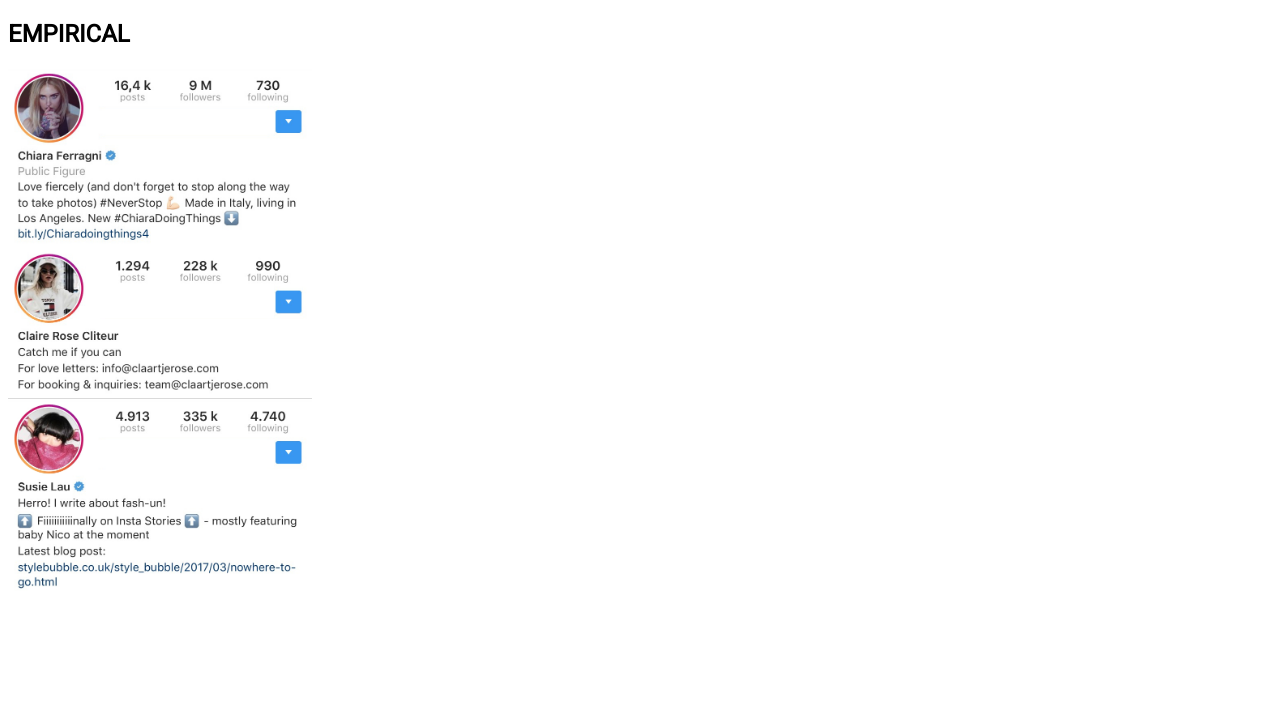
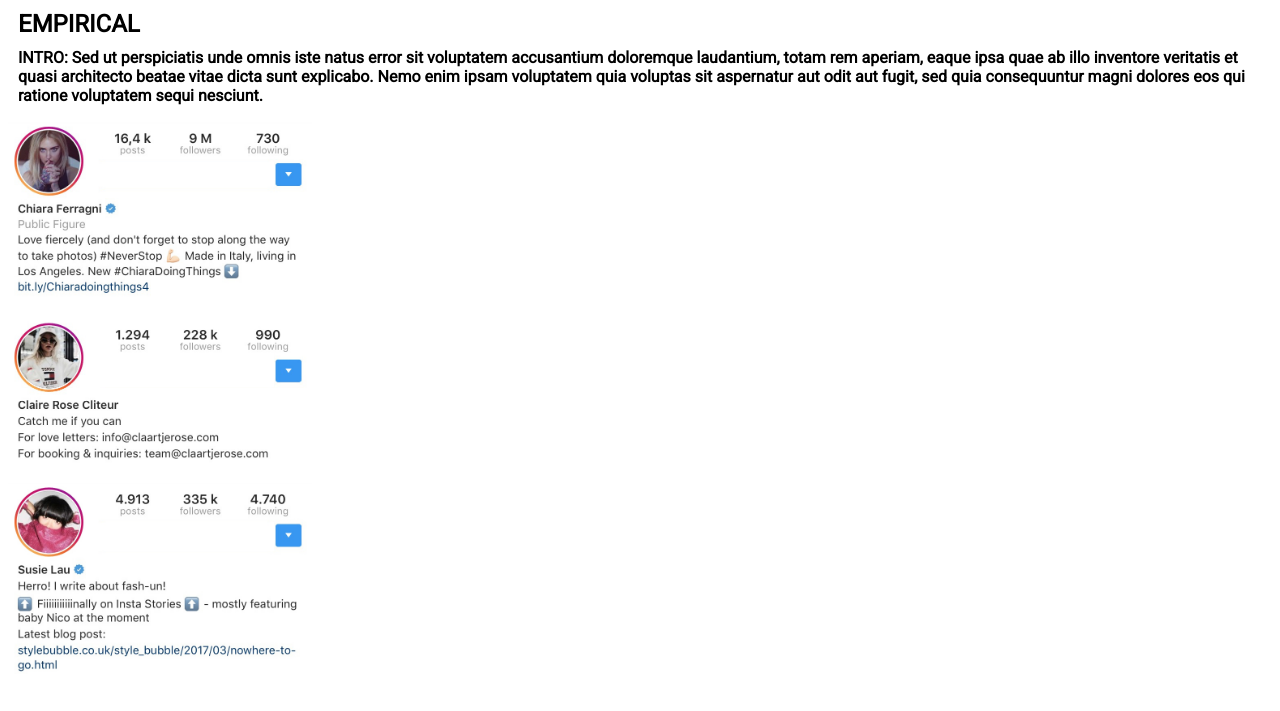
Before and after one commit to serenapana/insta100pics, a PHP site: page /04-empirical/index.html in a window 1280 px wide. Shown: the top 711 px of the page. Run offline with PHP 8.4, Linux system fonts and the light colour scheme.

Commit message:
empirical page

```diff
--- a/04-empirical/index.html
+++ b/04-empirical/index.html
@@ -9,12 +9,21 @@
 <body>
 
 <h2> EMPIRICAL </h2>
+<h3>
+	INTRO: Sed ut perspiciatis unde omnis iste natus error sit voluptatem accusantium doloremque laudantium, totam rem aperiam, eaque ipsa quae ab illo inventore veritatis et quasi architecto beatae vitae dicta sunt explicabo. Nemo enim ipsam voluptatem quia voluptas sit aspernatur aut odit aut fugit, sed quia consequuntur magni dolores eos qui ratione voluptatem sequi nesciunt.
+</h3>
+<p>
+</p>
 <div>
 	<img src="img/def-ferragni.jpg">
 </div>
+<p>
+</p>
 <div>
 	<img src="img/def-claartje.jpg">
 </div>
+<p>
+</p>
 <div>
 	<img src="img/def-susie.jpg">
 </div>
--- a/04-empirical/style.css
+++ b/04-empirical/style.css
@@ -2,3 +2,17 @@
 	width:304px;
 	height:auto;
 }
+
+h2 {
+	text-transform: uppercase;
+	color: black;
+	font-size: 1.5em;
+	width: 100%;
+	margin: 10px;
+}
+
+h3 {
+	color: black;
+	font-size: 1em;
+	margin: 10px;
+}
```
Also changed, not shown: 04-empirical/img/def-susie.jpg, 1 other file.
